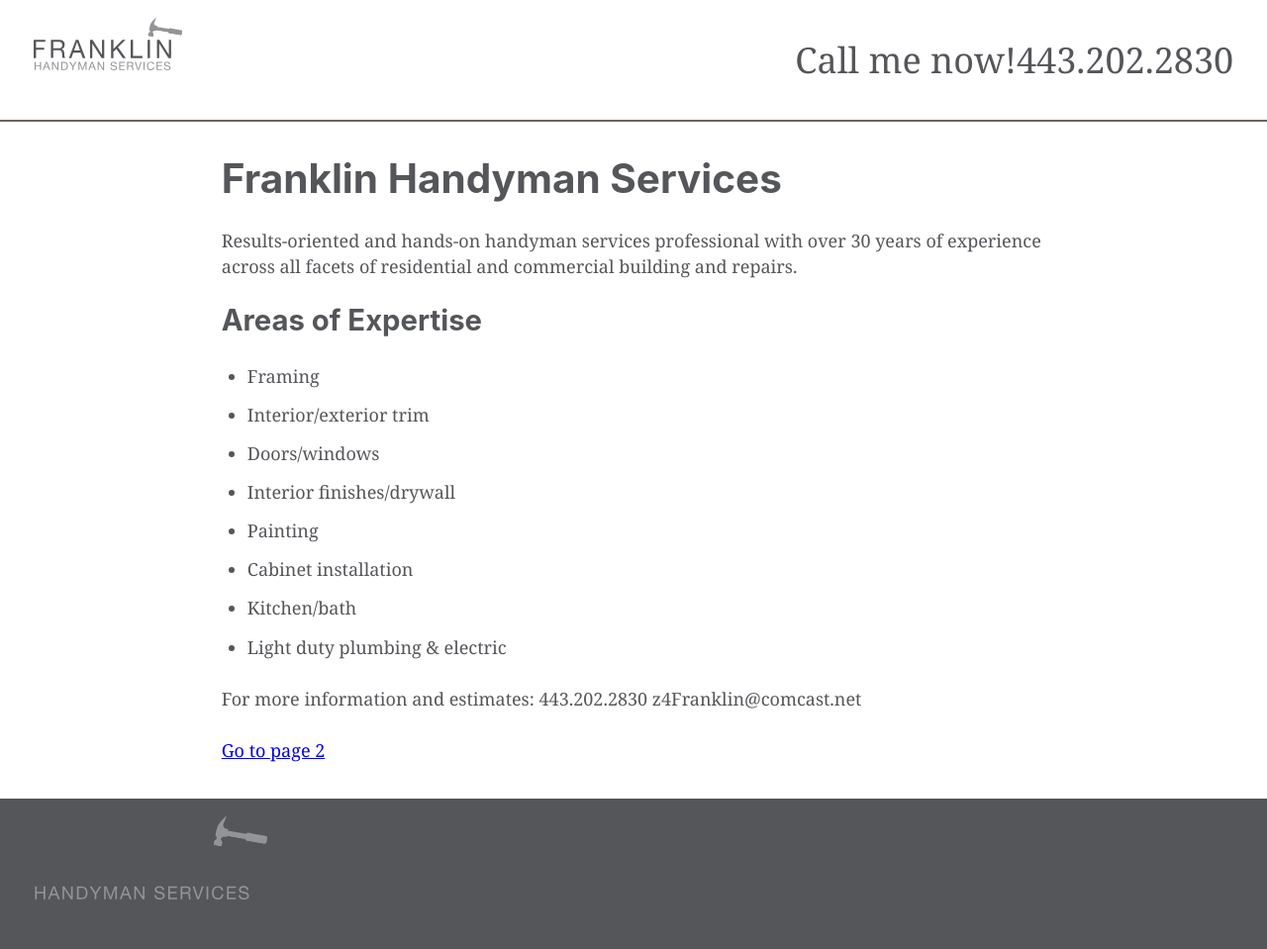
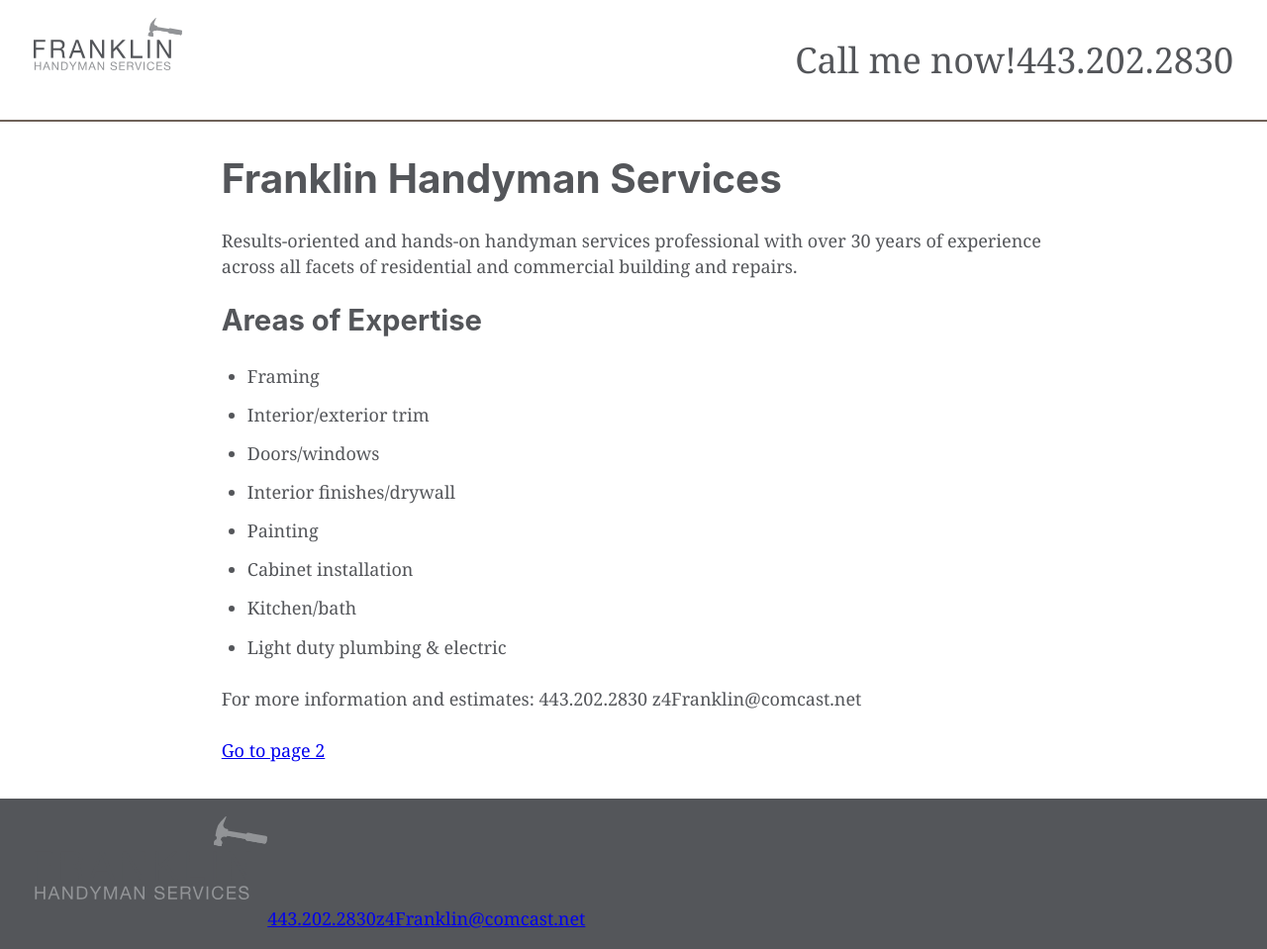
Before and after one commit to moxdev/franklin-handyman-services, a Gatsby site: page / in a window 1280 px wide. Shown: the whole page at 99% size. Built offline with nearby package versions, Linux system fonts and the light colour scheme; Gatsby itself is replaced by a stand-in of ours.

Commit message:
tryig to get Img to work

```diff
--- a/data/SiteConfig.js
+++ b/data/SiteConfig.js
@@ -4,6 +4,7 @@ module.exports = {
     callout: 'Call me now!',
     number: '443.202.2830',
   },
+  email: 'z4Franklin@comcast.net',
   copyright: 'Copyright © 2018. Franklin Handyman Services', // Copyright string for the footer of the website and RSS feed.
   themeColor: '#c62828', // Used for setting manifest and progress theme colors.
   backgroundColor: '#e0e0e0', // Used for setting manifest background color.
--- a/gatsby-config.js
+++ b/gatsby-config.js
@@ -8,12 +8,11 @@ module.exports = {
       callout: config.phone.callout,
       number: config.phone.number,
     },
+    email: config.email,
   },
   plugins: [
     'gatsby-plugin-react-helmet',
     'gatsby-plugin-styled-components',
-    'gatsby-plugin-sharp',
-    'gatsby-transformer-sharp',
     {
       resolve: 'gatsby-source-filesystem',
       options: {
@@ -24,10 +23,19 @@ module.exports = {
     {
       resolve: 'gatsby-source-filesystem',
       options: {
+        name: 'img',
+        path: `${__dirname}/src/images`,
+      },
+    },
+    {
+      resolve: 'gatsby-source-filesystem',
+      options: {
         name: 'assets',
         path: `${__dirname}/static/`,
       },
     },
+    'gatsby-plugin-sharp',
+    'gatsby-transformer-sharp',
     {
       resolve: `gatsby-plugin-manifest`,
       options: {
--- a/src/components/Footer/Footer.js
+++ b/src/components/Footer/Footer.js
@@ -13,14 +13,23 @@ const FooterWrapper = styled.footer`
 
 export default class Footer extends Component {
   render() {
+    const { phone, email } = this.props
+
     return (
       <FooterWrapper>
         <div className="footer-wrapper">
           <Link to="/">
             <img src={logo} alt="logo" />
           </Link>
+          <a href={`tel:${phone.number}`}>{phone.number}</a>
+          <a href={`mailto:${email}`}>{email}</a>
         </div>
       </FooterWrapper>
     )
   }
 }
+
+Footer.propTypes = {
+  phone: PropTypes.string.isRequired,
+  email: PropTypes.string.isRequired,
+}
--- a/src/components/Main/Main.js
+++ b/src/components/Main/Main.js
@@ -1,5 +1,6 @@
 import React, { Component } from 'react'
 import PropTypes from 'prop-types'
+import Img from 'gatsby-image'
 import styled from 'styled-components'
 
 const MainWrapper = styled.main`
--- a/src/layouts/index.js
+++ b/src/layouts/index.js
@@ -20,6 +20,12 @@ const Layout = ({ children }) => (
               callout
               number
             }
+            email
+            background: imageSharp(id: { regex: "/tools-hero-img.png/" }) {
+              sizes(maxWidth: 1240) {
+                ...GatsbyImageSharpSizes
+              }
+            }
           }
         }
       }
@@ -37,7 +43,10 @@ const Layout = ({ children }) => (
         </Helmet>
         <Header phone={data.site.siteMetadata.phone} />
         <Main>{children}</Main>
-        <Footer phone={data.site.siteMetadata.phone} />
+        <Footer
+          phone={data.site.siteMetadata.phone}
+          email={data.site.siteMetadata.email}
+        />
       </div>
     )}
   />
```
